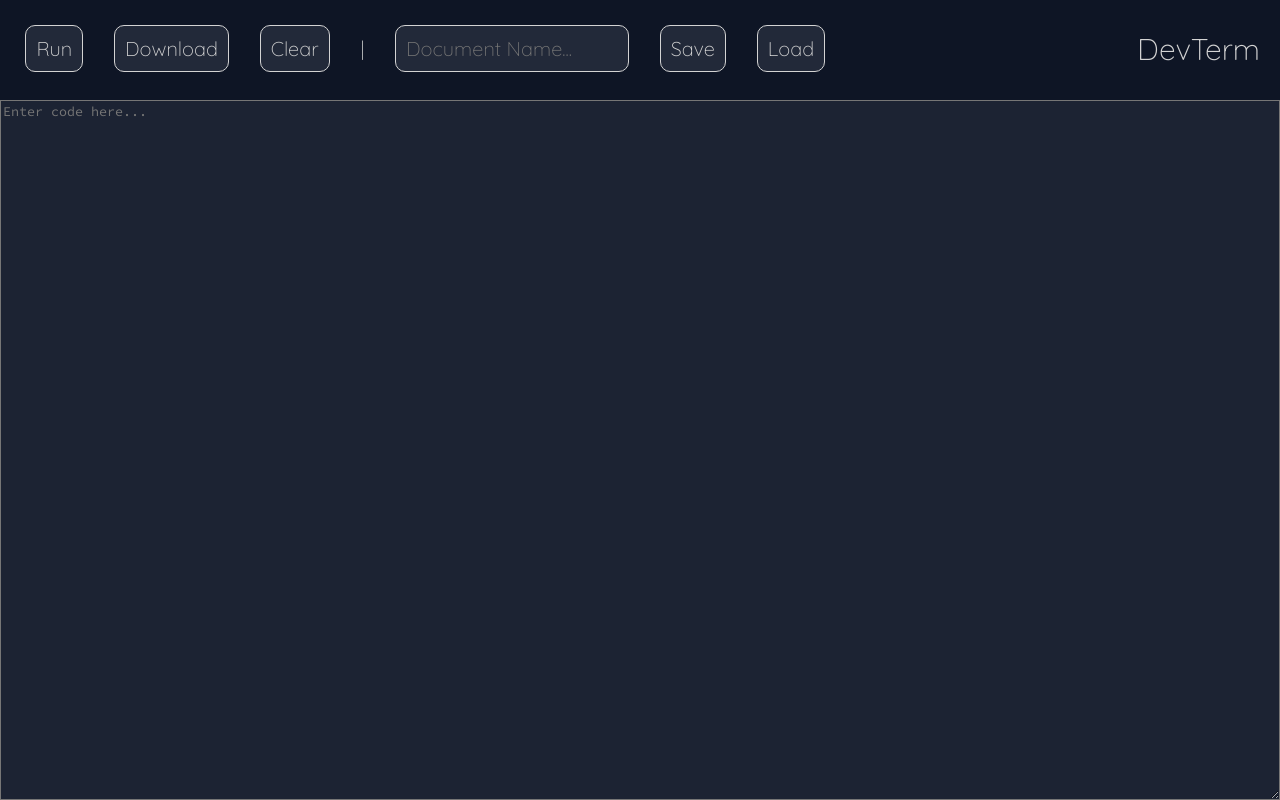
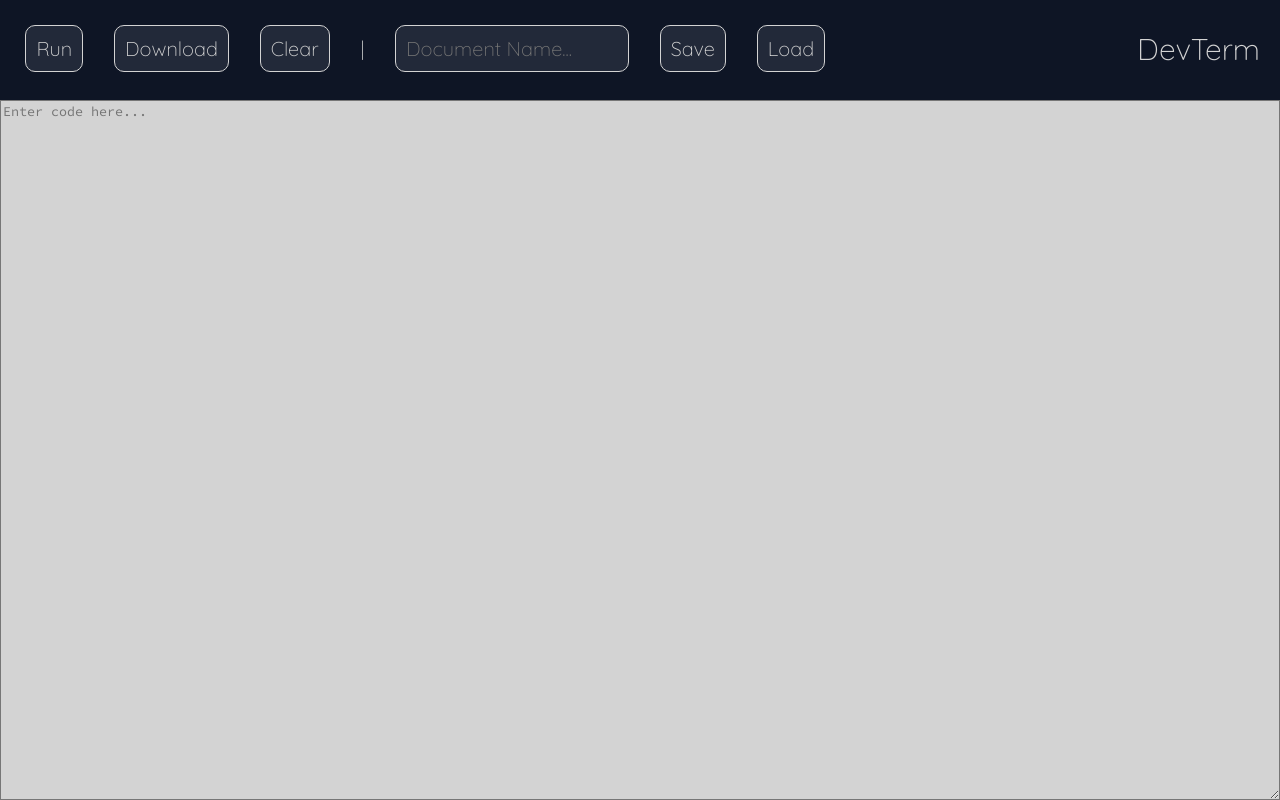
Before and after one commit to 7aimez/DevTerm, a plain HTML site: page index.html in a window 1280 px wide. Drawn offline with Linux system fonts and the light colour scheme.

Commit message:
Update style.css

```diff
--- a/style.css
+++ b/style.css
@@ -47,7 +47,7 @@ button {
   bottom: 0;
   border-radius: 0px;
   font-family: 'Source Code Pro', monospace;
-  background-color: #1C2333;
+  background-color: lightgrey;
 }
 
 #documentName {
```
